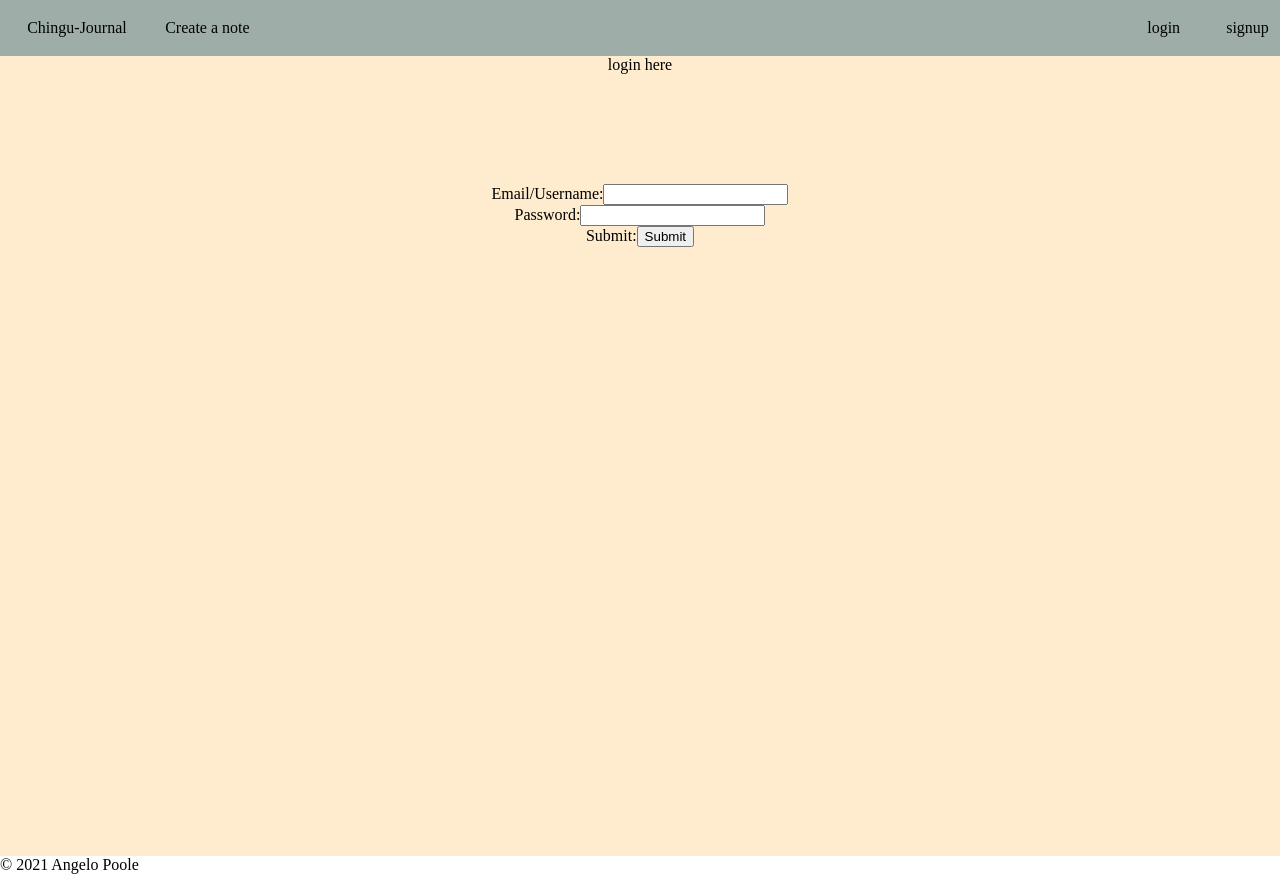
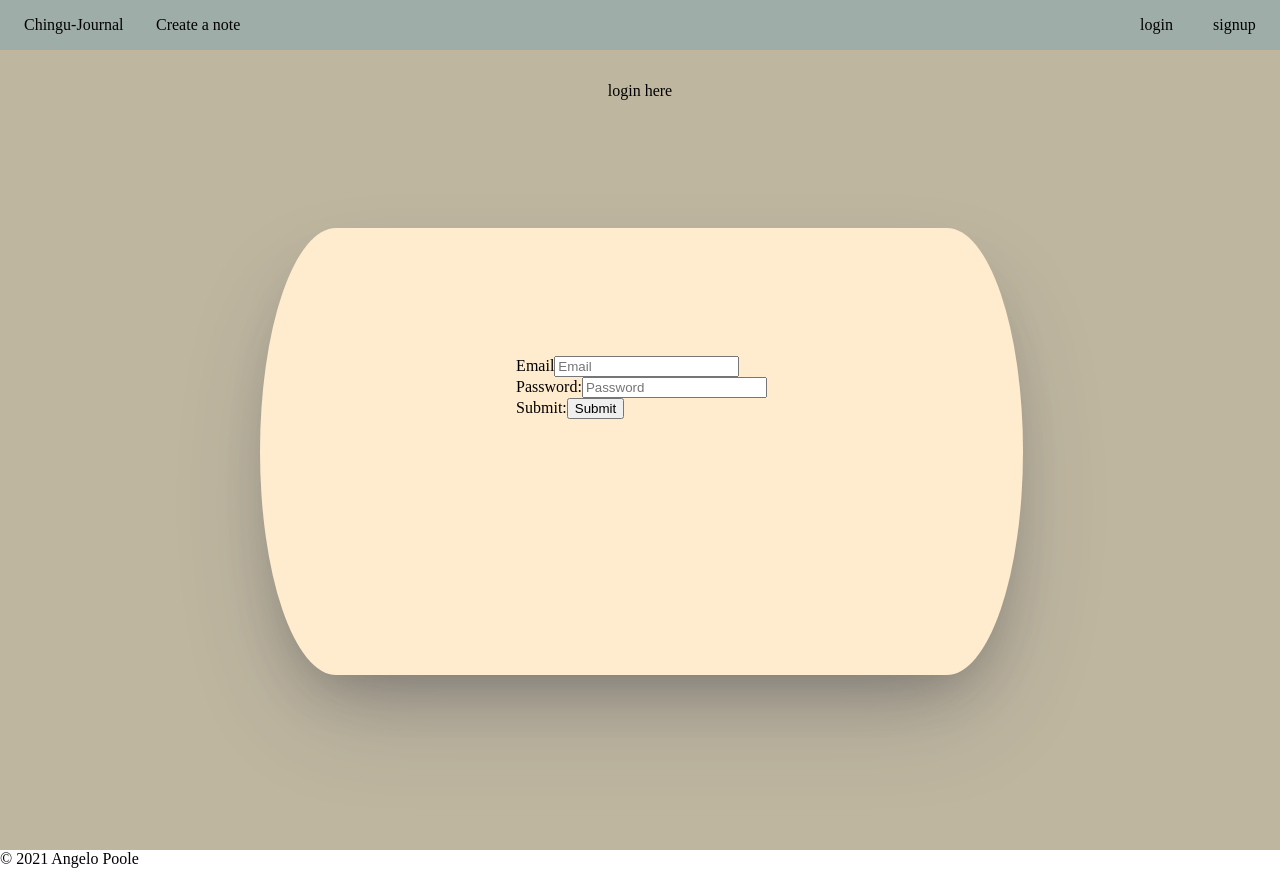
Before and after one commit to angelopoole/chingu-journalSolo, a React (Create React App) app in the folder Client/: page /auth/login in a window 1280 px wide. Built offline with nearby package versions, Linux system fonts and the light colour scheme.

Commit message:
update login styles

```diff
--- a/Client/src/components/Layout.tsx
+++ b/Client/src/components/Layout.tsx
@@ -4,9 +4,7 @@ import NavBar from './NavBar';
 import Footer from './sections/Footer';
 
 const StyledMainContent = styled.main`
-  display: flex;
-  min-width: 100%;
-  flex-flow: column;
+  min-height: 100%;
 `;
 
 const Layout = ({ children }: { children: React.ReactNode }) => {
--- a/Client/src/components/NavBar.tsx
+++ b/Client/src/components/NavBar.tsx
@@ -18,12 +18,8 @@ const StyledLink = styled(Link)`
 const StyledUl = styled.ul`
   display: flex;
   padding: 0;
-  min-width: 100%;
+  /* min-width: 100%; */
   margin: 0px 0.5rem 0px 0.5rem;
-
-  .sign-out {
-    all: unset;
-  }
 
   .nav-button {
     display: inline-block;
@@ -34,8 +30,11 @@ const StyledUl = styled.ul`
     transition-property: transform;
     transform-origin: 0 100%;
 
+    height: 100%;
+    /* width: 100%; */
+
     cursor: pointer;
-    padding: 1.2rem;
+    padding: 1rem;
     :hover {
       background-color: var(--dark-accent);
       transition: var(--transition);
@@ -46,6 +45,9 @@ const StyledUl = styled.ul`
   li.align-left {
     margin-left: auto;
     margin-right: 0.5rem;
+  }
+  .sign-out {
+    font-family: inherit;
   }
 `;
 const NavBar = () => {
--- a/Client/src/pages/AuthPage.tsx
+++ b/Client/src/pages/AuthPage.tsx
@@ -12,27 +12,35 @@ interface FormInput {
 }
 
 const StyledLoginMessage = styled.div`
-  min-height: 90vh;
-  background-color: var(--dark-shades);
+  display: flex;
+  flex-flow: column;
+  align-items: center;
+
+  min-height: 100vh;
   width: 100%;
 
-  .login-form {
-    display: flex;
-    flex-flow: column;
-    align-items: center;
-    margin: auto;
-    padding: 10% 20% 20% 20%;
-    background-color: blanchedalmond;
-    height: 100vh;
-  }
+  background-color: #beb69f;
 
   .login-message {
-    text-align: center;
-    margin: auto;
-    background-color: inherit;
+    display: inline;
+    margin-top: 2em;
+    margin-bottom: 8em;
+  }
+`;
 
-    height: 0px;
-  }
+const StyledForm = styled.form`
+  display: flex;
+  flex-flow: column;
+
+  border-radius: 10% / 50%;
+  box-shadow: rgba(255, 255, 255, 0.1) 0px 1px 1px 0px inset,
+    rgba(50, 50, 93, 0.25) 0px 50px 100px -20px,
+    rgba(0, 0, 0, 0.3) 0px 30px 60px -30px;
+  /* box-shadow: inset 0 0 5px 5px #beb69f; */
+  margin: 0 0 3px 3px;
+
+  padding: 10% 20% 20% 20%;
+  background-color: blanchedalmond;
 `;
 
 const AuthPage = (props: RouteComponentProps) => {
@@ -85,11 +93,12 @@ const AuthPage = (props: RouteComponentProps) => {
     <>
       <StyledLoginMessage>
         <div className='login-message'>{formTypeParam} here</div>
-        <form onSubmit={e => handleSubmit(e)} className='login-form'>
+        <StyledForm onSubmit={e => handleSubmit(e)} className='login-form'>
           {formTypeParam === 'signup' ? (
             <label>
-              Name:
+              Name
               <input
+                placeholder='Name'
                 name='name'
                 type='text'
                 value={formInput.name}
@@ -98,8 +107,9 @@ const AuthPage = (props: RouteComponentProps) => {
             </label>
           ) : null}
           <label>
-            Email/Username:
+            Email
             <input
+              placeholder='Email'
               name='email'
               type='text'
               value={formInput.email}
@@ -110,6 +120,7 @@ const AuthPage = (props: RouteComponentProps) => {
           <label>
             Password:
             <input
+              placeholder='Password'
               name='password'
               type='password'
               value={formInput.password}
@@ -121,7 +132,7 @@ const AuthPage = (props: RouteComponentProps) => {
             Submit:
             <input name='submit' type='submit' />
           </label>
-        </form>
+        </StyledForm>
       </StyledLoginMessage>
     </>
   );
--- a/Client/src/styles/GlobalStyles.ts
+++ b/Client/src/styles/GlobalStyles.ts
@@ -15,7 +15,7 @@ const GlobalStyles = createGlobalStyle`
 
   html {
   box-sizing: border-box;
-  width: 100%;
+  height: 100%;
 
 }
 *,*:before, *:after {
@@ -24,17 +24,19 @@ const GlobalStyles = createGlobalStyle`
 
 body{
   margin: 0 auto;
+  height: 100%;
+}
 
+#root{
+height: 100%;
 }
 
 .App{
-
+height: 100%;
 }
 
 main {
-  min-height: 100%;
   margin: 0 auto;
-  height: 100%;
   width: 100%;
 }
 
@@ -42,6 +44,13 @@ section{
   position: relative;
 }
 
+button{
+  background: none;
+    border: none;
+    font-size: inherit;
+
+}
+
 
 
 `;
```
